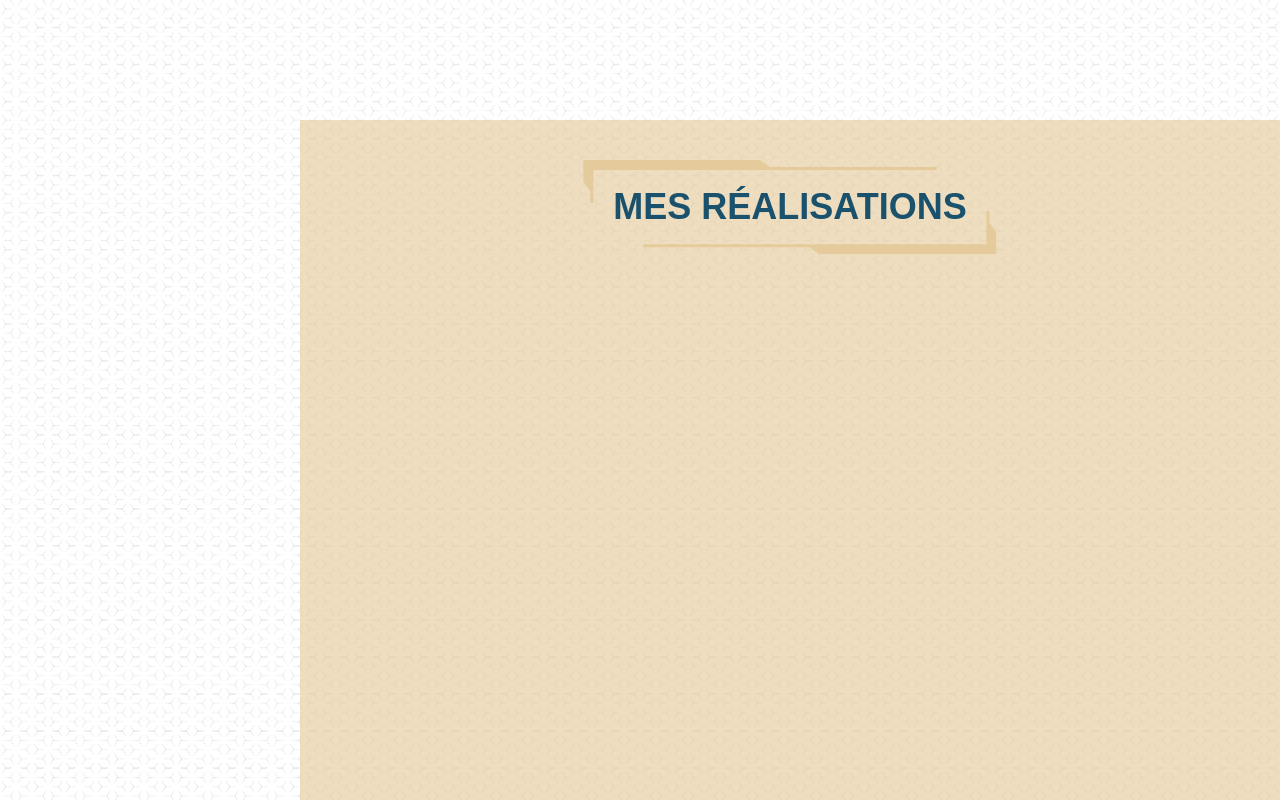
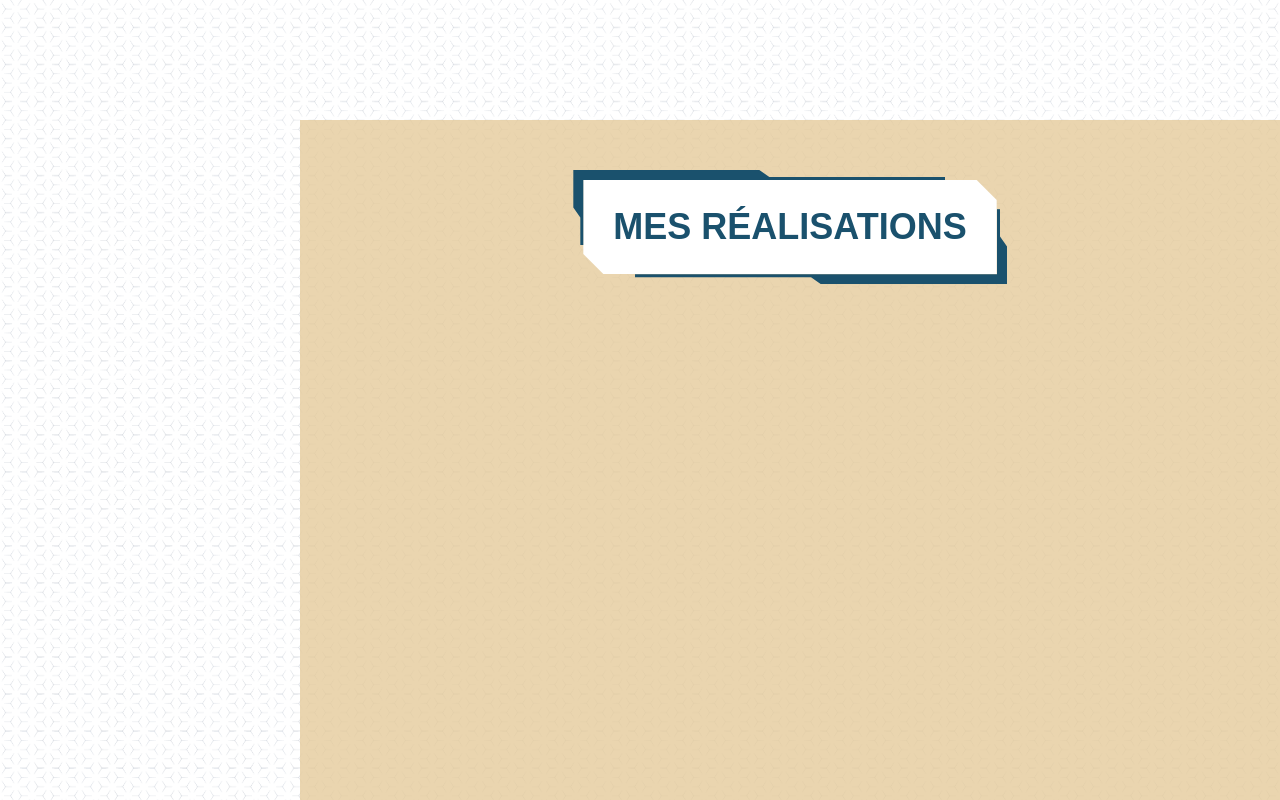
Before and after one commit to Kheang-TE/Kheang-TE.github.io, a React (Vite) app: page / in a window 1280 px wide. Shown: the part 1480-2280 px from the top of the page. Built offline with nearby package versions, Linux system fonts and the light colour scheme.

Commit message:
style: title

```diff
--- a/src/App.scss
+++ b/src/App.scss
@@ -42,27 +42,31 @@ section{
             width: 100%;
             height: 100%;
             background-color: $secondary-color;
-            opacity: .65;
+            opacity: .8;
             z-index: -1;
         }
+        .title-container{
+            &:before{
+                background-color: $primary-color;
+            }
+            &:after{
+                background-color: $primary-color;
+            }
+        }
+
     }
-    h1{
-        color: $primary-color;
-        font-size: 3.6rem;
-        font-weight: 700;
-        text-transform: uppercase;
-        display: block;
+    .title-container{
+        position: relative;
         width: fit-content;
         margin: 0 auto 4rem;
-        position: relative;
         &:before{
             content: '';
             position: absolute;
-            width: 100%;
+            width: 90%;
             height: 80%;
             background-color: $secondary-color;
-            top: -2rem;
-            left: -3rem;
+            top: -1rem;
+            left: -1rem;
             clip-path: polygon(
                 0 0,
                 50% 0,
@@ -79,11 +83,11 @@ section{
         &:after{
             content: '';
             position: absolute;
-            width: 100%;
+            width: 90%;
             height: 80%;
             background-color: $secondary-color;
-            bottom: -2rem;
-            right: -3rem;
+            bottom: -1rem;
+            right: -1rem;
             clip-path: polygon(
                 0 0,
                 50% 0,
@@ -98,6 +102,33 @@ section{
             );
             transform: rotate(180deg);
         }
+        h1.title-content{
+            color: $primary-color;
+            font-size: 3.6rem;
+            font-weight: 700;
+            text-transform: uppercase;
+            display: block;
+            padding: 2rem 3rem;
+            position: relative;
+            &:before{
+                content:'';
+                position: absolute;
+                width: 100%;
+                height: 100%;
+                top: 0;
+                left: 0;
+                background-color: white;
+                clip-path: polygon(
+                    0 0,
+                    calc(100% - 2rem) 0,
+                    100% 2rem,
+                    100% 100%,
+                    2rem 100%,
+                    0 calc(100% - 2rem)
+                );
+                z-index: -1;
+            }
+        }
     }
 }
 
--- a/src/pages/about/About.tsx
+++ b/src/pages/about/About.tsx
@@ -2,7 +2,9 @@ function About() {
   return (
     <section id="about">
       <div className="container">
-        <h1>A propos</h1>
+        <div className="title-container">
+          <h1 className="title-content">A propos</h1>
+        </div>
         <p>This is the about page.</p>
       </div>
     </section>
--- a/src/pages/contact/Contact.tsx
+++ b/src/pages/contact/Contact.tsx
@@ -1,7 +1,9 @@
 function Contact() {
     return (
         <section id="contact">
-            <h2>Me contacter</h2>
+            <div className="title-container">
+                <h1 className="title-content">Me contacter</h1>
+            </div>
         </section>
     );
 }
--- a/src/pages/works/Works.tsx
+++ b/src/pages/works/Works.tsx
@@ -1,7 +1,9 @@
 function Works() {
   return (
     <section id="works" className="backgroundColor">
-      <h1>Mes Réalisations</h1>
+      <div className="title-container">
+        <h1 className="title-content">Mes Réalisations</h1>
+      </div>
     </section>
   );
 }
```
